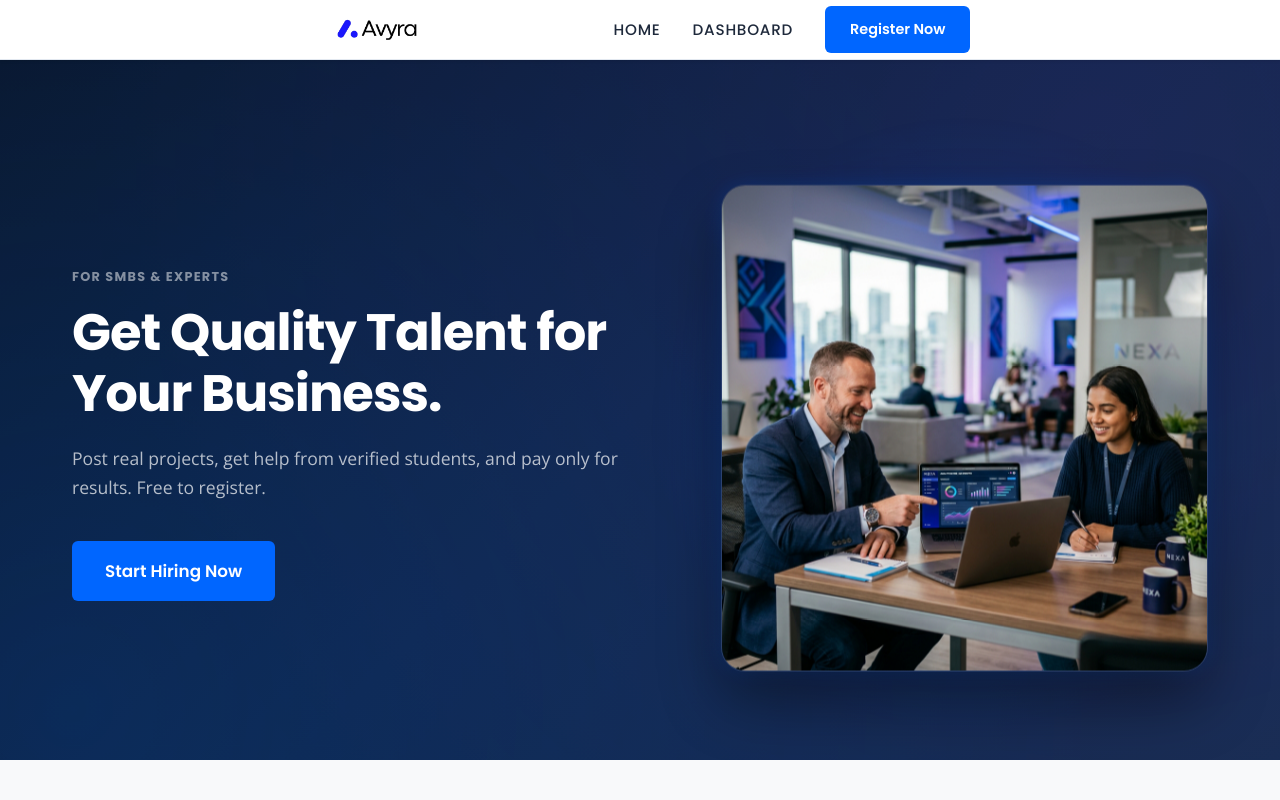
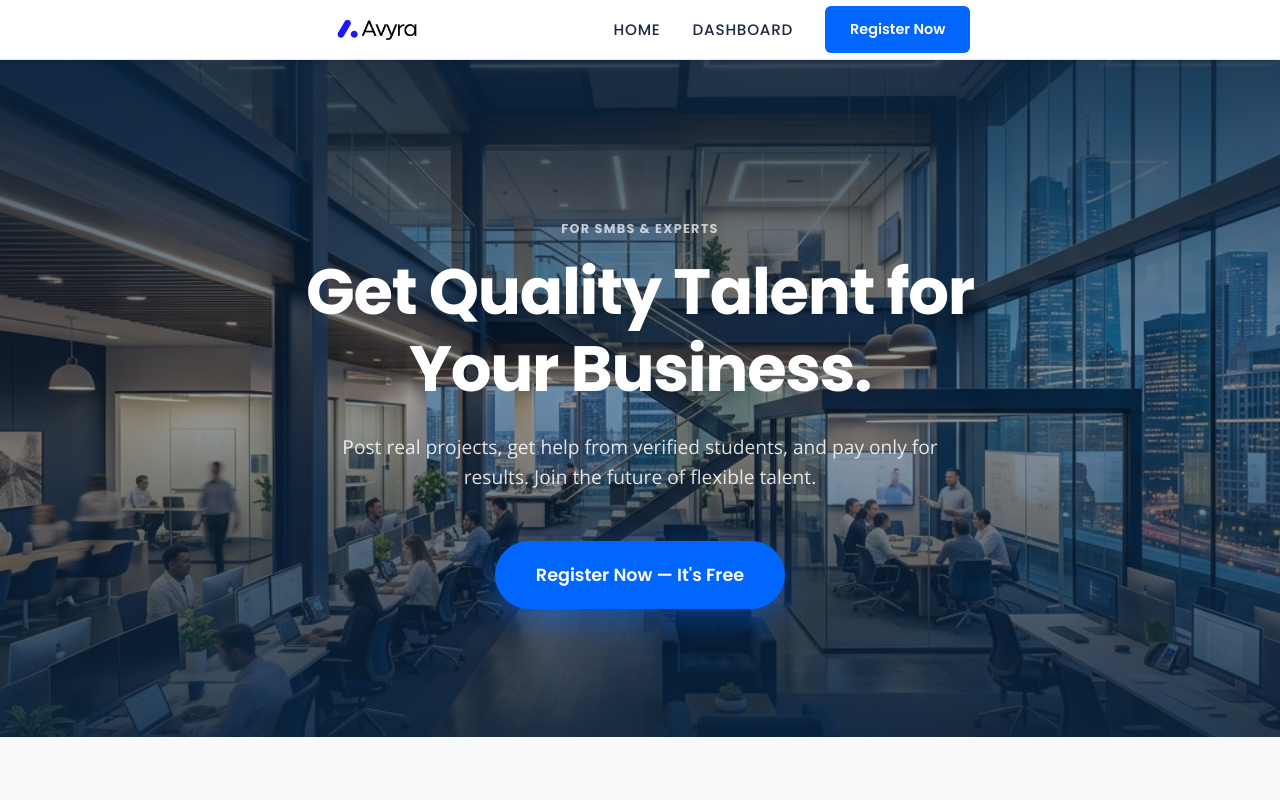
Before and after one commit to peepogame/avyra-marketplace, a website built with Vite: page partner.html in a window 1280 px wide. Shown: the top 800 px of the page. Built offline with nearby package versions, Linux system fonts and the light colour scheme.

Commit message:
fix: replace blurry hero background with crisp version and remove glow overlay

```diff
--- a/partner.html
+++ b/partner.html
@@ -9,39 +9,34 @@
   <style>
     /* === PARTNER PAGE SPECIFIC STYLES === */
     .partner-hero {
-      background: linear-gradient(135deg, #0a1628 0%, #0f2544 50%, #162d50 100%);
+      position: relative;
+      background: url('/public/partner-hero-bg.png') no-repeat center center;
+      background-size: cover;
       color: white;
-      padding: 8rem 0 5rem;
+      padding: 10rem 0 8rem;
       text-align: center;
-      position: relative;
       overflow: hidden;
+      display: flex;
+      align-items: center;
+      justify-content: center;
+      min-height: 80vh;
     }
 
-    .partner-hero::before {
+    .partner-hero::after {
       content: '';
       position: absolute;
-      top: -50%;
-      left: -50%;
-      width: 200%;
-      height: 200%;
-      background: radial-gradient(circle at 30% 70%, rgba(0, 102, 255, 0.15) 0%, transparent 50%),
-        radial-gradient(circle at 70% 30%, rgba(124, 58, 237, 0.1) 0%, transparent 50%);
-      animation: partnerGlow 8s ease-in-out infinite alternate;
-    }
-
-    @keyframes partnerGlow {
-      0% {
-        transform: translate(0, 0);
-      }
-
-      100% {
-        transform: translate(-3%, 2%);
-      }
+      top: 0;
+      left: 0;
+      right: 0;
+      bottom: 0;
+      background: linear-gradient(to bottom, rgba(10, 37, 64, 0.85) 0%, rgba(10, 37, 64, 0.4) 50%, rgba(10, 37, 64, 0.85) 100%);
+      z-index: 1;
     }
 
     .partner-hero .container {
       position: relative;
-      z-index: 1;
+      z-index: 2;
+      max-width: 800px;
     }
 
     .partner-hero h1 {
@@ -53,49 +48,15 @@
     }
 
     .partner-hero p {
-      font-size: 1.1rem;
-      color: rgba(255, 255, 255, 0.7);
-      max-width: 580px;
-      margin: 0 0 2.5rem;
+      font-size: 1.2rem;
+      color: rgba(255, 255, 255, 0.85);
+      max-width: 650px;
+      margin: 0 auto 3rem;
       line-height: 1.6;
     }
 
     .hero-split {
-      display: grid;
-      grid-template-columns: 1.2fr 1fr;
-      gap: 4rem;
-      align-items: center;
-      text-align: left;
-    }
-
-    .hero-image-container {
-      position: relative;
-      z-index: 2;
-      animation: heroFloat 6s ease-in-out infinite;
-    }
-
-    @keyframes heroFloat {
-      0%, 100% { transform: translateY(0); }
-      50% { transform: translateY(-15px); }
-    }
-
-    .hero-img {
-      width: 100%;
-      border-radius: 24px;
-      box-shadow: 0 30px 60px rgba(0,0,0,0.4), 0 0 20px rgba(0, 102, 255, 0.2);
-      border: 1px solid rgba(255,255,255,0.1);
-      transition: transform 0.5s ease;
-    }
-
-    .hero-img-glow {
-      position: absolute;
-      top: 50%;
-      left: 50%;
-      transform: translate(-50%, -50%);
-      width: 130%;
-      height: 130%;
-      background: radial-gradient(circle, rgba(0, 102, 255, 0.25) 0%, transparent 70%);
-      z-index: -1;
+      display: block;
     }
 
     /* Role Tabs */
@@ -477,18 +438,14 @@
 
   <!-- PARTNER HERO -->
   <section class="partner-hero">
-    <div class="container hero-split">
+    <div class="container">
       <div class="hero-content">
-        <span class="section-tag" style="color: rgba(255,255,255,0.5);">FOR SMBs & EXPERTS</span>
-        <h1>Get Quality Talent for Your Business.</h1>
-        <p>Post real projects, get help from verified students, and pay only for results. Free to register.</p>
-        <div class="hero-actions">
-          <a href="#register" class="btn btn-primary" style="padding: 1rem 2rem; font-size: 1.05rem;">Start Hiring Now</a>
+        <span class="section-tag" style="color: rgba(255,255,255,0.7); font-weight: 800;">FOR SMBs & EXPERTS</span>
+        <h1 style="font-size: clamp(2.5rem, 6vw, 4rem); margin-bottom: 1.5rem;">Get Quality Talent for Your Business.</h1>
+        <p>Post real projects, get help from verified students, and pay only for results. Join the future of flexible talent.</p>
+        <div class="hero-actions" style="margin-top: 2rem;">
+          <a href="#register" class="btn btn-primary" style="padding: 1.25rem 2.5rem; font-size: 1.1rem; border-radius: 50px; box-shadow: 0 10px 30px rgba(0, 102, 255, 0.4);">Register Now — It's Free</a>
         </div>
-      </div>
-      <div class="hero-image-container">
-        <img src="/public/partner-hero.png" alt="Expert Collaboration" class="hero-img">
-        <div class="hero-img-glow"></div>
       </div>
     </div>
   </section>
```
Also changed, not shown: public/partner-hero-bg.png (added).
